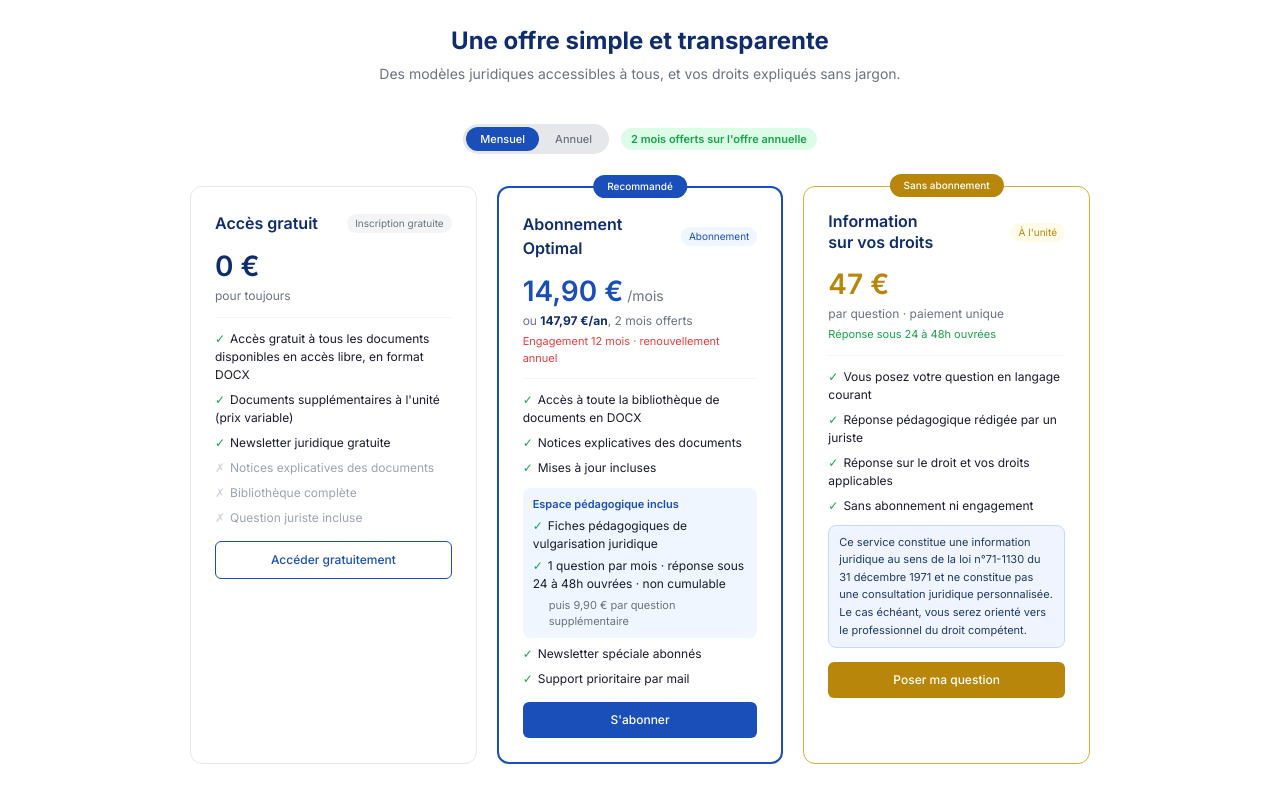
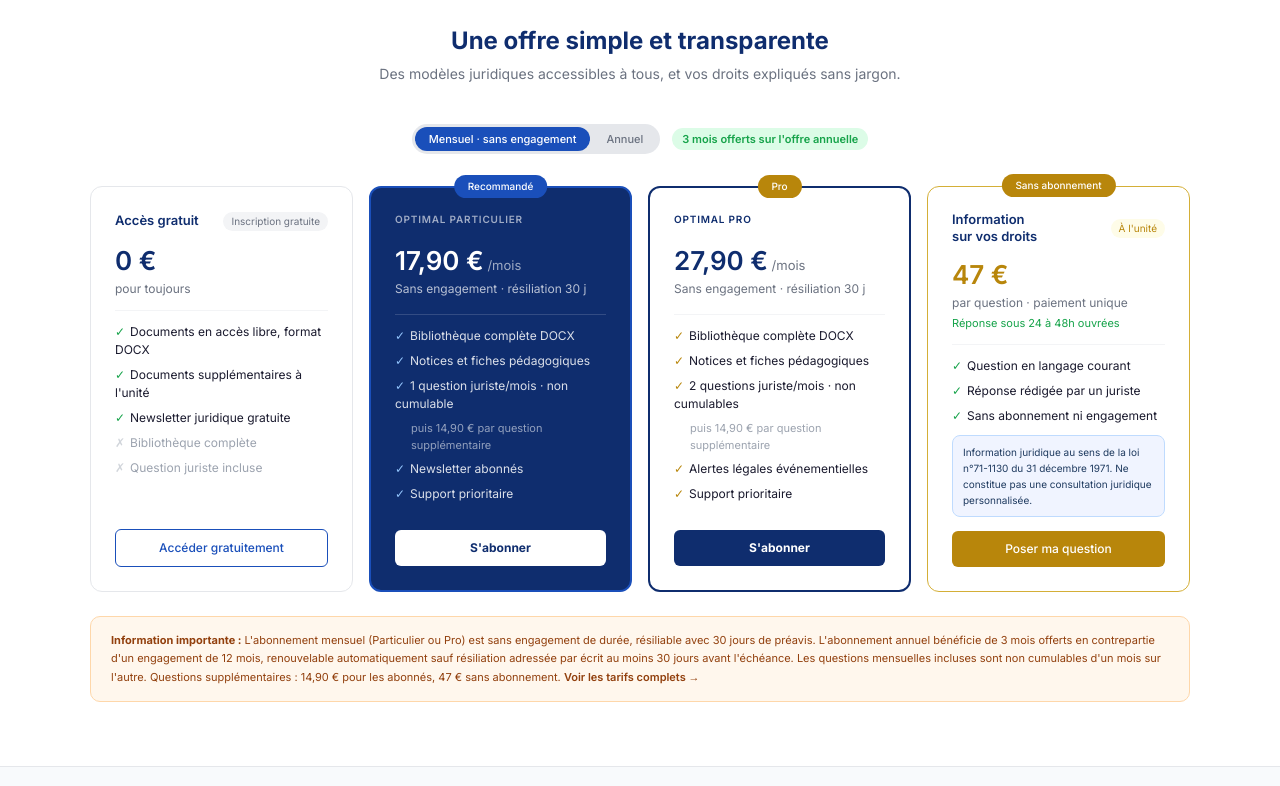
Before and after one commit to SYPA-ASSO/docutheque-next, a Next.js app: page / in a window 1280 px wide. Shown: the part 4940-5726 px from the top of the page. Built offline with nearby package versions, Linux system fonts and the light colour scheme.

Commit message:
feat: homepage - grille tarifaire 4 cartes, tarifs session 4, FAQ mise à jour

```diff
--- a/components/FAQ.tsx
+++ b/components/FAQ.tsx
@@ -18,7 +18,7 @@ export default function FAQ() {
     },
     {
       q: 'Qu\'est-ce que le service "Information sur vos droits" ?',
-      a: "C'est un service à l'unité, sans abonnement, à 47 €. Vous posez votre question en langage courant et un juriste vous apporte une réponse pédagogique par écrit sous 24 à 48h. Ce service constitue une information juridique au sens de la loi n°71-1130 du 31 décembre 1971 et ne constitue pas une consultation juridique personnalisée. Si votre situation génère plusieurs questions, l'abonnement Optimal est plus adapté : à partir de 14,90 €/mois, il inclut une question par mois et les suivantes à seulement 9,90 €."
+      a: "C'est un service à l'unité, sans abonnement, à 47 €. Vous posez votre question en langage courant et un juriste vous apporte une réponse pédagogique par écrit sous 24 à 48h. Ce service constitue une information juridique au sens de la loi n°71-1130 du 31 décembre 1971 et ne constitue pas une consultation juridique personnalisée. Si votre situation génère plusieurs questions, l'abonnement Optimal est plus adapté : à partir de 17,90 €/mois sans engagement, il inclut une question par mois et les suivantes à seulement 14,90 €."
     },
     {
       q: "L'intelligence artificielle est-elle utilisée pour rédiger les documents ?",
@@ -26,7 +26,7 @@ export default function FAQ() {
     },
     {
       q: "Comment fonctionne l'abonnement Optimal ?",
-      a: "L'abonnement Optimal est souscrit pour une durée minimale de 12 mois à 14,90 €/mois, ou 147,97 €/an avec 2 mois offerts. Il inclut 1 question par mois, non cumulable, avec réponse sous 24 à 48h. À l'issue de la période, il se renouvelle automatiquement sauf résiliation adressée par écrit au moins 30 jours avant l'échéance."
+      a: "L'abonnement Optimal est disponible en deux formules : Particulier à 17,90 €/mois sans engagement (ou 149 €/an, 3 mois offerts), et Pro à 27,90 €/mois sans engagement (ou 249 €/an, 3 mois offerts). Les deux incluent l'accès à la bibliothèque complète. Le Particulier inclut 1 question juriste par mois, le Pro en inclut 2. Les questions non utilisées ne se cumulent pas d'un mois sur l'autre."
     },
     {
       q: "Pouvez-vous m'orienter vers un avocat ?",
--- a/components/Tarifs.tsx
+++ b/components/Tarifs.tsx
@@ -18,7 +18,7 @@ export default function Tarifs() {
             <span
               onClick={() => setAnnuel(false)}
               style={{background: !annuel ? '#1a4fba' : 'transparent', color: !annuel ? 'white' : '#6b7280', fontSize: '11px', padding: '4px 14px', borderRadius: '16px', fontWeight: '500', cursor: 'pointer', transition: 'all 0.2s'}}>
-              Mensuel
+              Mensuel · sans engagement
             </span>
             <span
               onClick={() => setAnnuel(true)}
@@ -26,25 +26,24 @@ export default function Tarifs() {
               Annuel
             </span>
           </div>
-          <span style={{background: '#dcfce7', color: '#16a34a', fontSize: '11px', padding: '3px 10px', borderRadius: '20px', fontWeight: '600'}}>2 mois offerts sur l'offre annuelle</span>
+          <span style={{background: '#dcfce7', color: '#16a34a', fontSize: '11px', padding: '3px 10px', borderRadius: '20px', fontWeight: '600'}}>3 mois offerts sur l'offre annuelle</span>
         </div>
 
-        <div style={{display: 'grid', gridTemplateColumns: 'repeat(3, 1fr)', gap: '1.25rem', maxWidth: '900px', margin: '0 auto'}}>
+        <div style={{display: 'grid', gridTemplateColumns: 'repeat(4, 1fr)', gap: '1rem', maxWidth: '1100px', margin: '0 auto'}}>
 
           {/* GRATUIT */}
-          <div style={{border: '1px solid #e5e7eb', borderRadius: '12px', padding: '1.5rem'}}>
+          <div style={{border: '1px solid #e5e7eb', borderRadius: '12px', padding: '1.5rem', display: 'flex', flexDirection: 'column'}}>
             <div style={{display: 'flex', justifyContent: 'space-between', alignItems: 'center', marginBottom: '10px'}}>
-              <p style={{fontWeight: '600', color: '#0f2d6e'}}>Accès gratuit</p>
+              <p style={{fontWeight: '600', color: '#0f2d6e', fontSize: '13px'}}>Accès gratuit</p>
               <span style={{background: '#f3f4f6', color: '#6b7280', fontSize: '10px', padding: '2px 8px', borderRadius: '20px'}}>Inscription gratuite</span>
             </div>
-            <p style={{fontSize: '28px', fontWeight: '600', color: '#0f2d6e'}}>0 €</p>
-            <p style={{color: '#6b7280', fontSize: '12px'}}>pour toujours</p>
-            <div style={{borderTop: '1px solid #f3f4f6', margin: '12px 0'}}></div>
-            <div style={{display: 'flex', flexDirection: 'column', gap: '7px'}}>
-              <p style={{fontSize: '12px'}}><span style={{color: '#16a34a', marginRight: '5px'}}>✓</span>Accès gratuit à tous les documents disponibles en accès libre, en format DOCX</p>
-              <p style={{fontSize: '12px'}}><span style={{color: '#16a34a', marginRight: '5px'}}>✓</span>Documents supplémentaires à l'unité (prix variable)</p>
+            <p style={{fontSize: '26px', fontWeight: '600', color: '#0f2d6e'}}>0 €</p>
+            <p style={{color: '#6b7280', fontSize: '12px', marginBottom: '12px'}}>pour toujours</p>
+            <div style={{borderTop: '1px solid #f3f4f6', margin: '0 0 12px'}}></div>
+            <div style={{display: 'flex', flexDirection: 'column', gap: '7px', flex: 1}}>
+              <p style={{fontSize: '12px'}}><span style={{color: '#16a34a', marginRight: '5px'}}>✓</span>Documents en accès libre, format DOCX</p>
+              <p style={{fontSize: '12px'}}><span style={{color: '#16a34a', marginRight: '5px'}}>✓</span>Documents supplémentaires à l'unité</p>
               <p style={{fontSize: '12px'}}><span style={{color: '#16a34a', marginRight: '5px'}}>✓</span>Newsletter juridique gratuite</p>
-              <p style={{fontSize: '12px'}}><span style={{color: '#d1d5db', marginRight: '5px'}}>✗</span><span style={{color: '#9ca3af'}}>Notices explicatives des documents</span></p>
               <p style={{fontSize: '12px'}}><span style={{color: '#d1d5db', marginRight: '5px'}}>✗</span><span style={{color: '#9ca3af'}}>Bibliothèque complète</span></p>
               <p style={{fontSize: '12px'}}><span style={{color: '#d1d5db', marginRight: '5px'}}>✗</span><span style={{color: '#9ca3af'}}>Question juriste incluse</span></p>
             </div>
@@ -53,66 +52,86 @@ export default function Tarifs() {
             </a>
           </div>
 
-          {/* ABONNEMENT OPTIMAL */}
-          <div style={{border: '2px solid #1a4fba', borderRadius: '12px', padding: '1.5rem', position: 'relative'}}>
+          {/* OPTIMAL PARTICULIER */}
+          <div style={{border: '2px solid #1a4fba', borderRadius: '12px', padding: '1.5rem', position: 'relative', background: '#0f2d6e', display: 'flex', flexDirection: 'column'}}>
             <span style={{position: 'absolute', top: '-13px', left: '50%', transform: 'translateX(-50%)', background: '#1a4fba', color: 'white', fontSize: '10px', padding: '4px 14px', borderRadius: '20px', whiteSpace: 'nowrap', fontWeight: '500'}}>Recommandé</span>
-            <div style={{display: 'flex', justifyContent: 'space-between', alignItems: 'center', marginBottom: '10px'}}>
-              <p style={{fontWeight: '600', color: '#0f2d6e'}}>Abonnement Optimal</p>
-              <span style={{background: '#eff6ff', color: '#1a4fba', fontSize: '10px', padding: '2px 8px', borderRadius: '20px'}}>Abonnement</span>
+            <div style={{marginBottom: '10px'}}>
+              <p style={{fontWeight: '600', color: 'rgba(255,255,255,0.6)', fontSize: '10px', letterSpacing: '0.08em', margin: '0 0 4px'}}>OPTIMAL PARTICULIER</p>
             </div>
-
             {annuel ? (
               <>
-                <p style={{fontSize: '28px', fontWeight: '600', color: '#1a4fba'}}>147,97 €<span style={{fontSize: '14px', color: '#6b7280', fontWeight: '400'}}> /an</span></p>
-                <p style={{color: '#6b7280', fontSize: '12px'}}>soit <strong style={{color: '#16a34a'}}>12,49 €/mois</strong>, 2 mois offerts</p>
-                <p style={{color: '#e53e3e', fontSize: '11px', marginTop: '3px'}}>Engagement 12 mois · renouvellement annuel</p>
+                <p style={{fontSize: '26px', fontWeight: '600', color: 'white'}}>149 €<span style={{fontSize: '13px', color: 'rgba(255,255,255,0.6)', fontWeight: '400'}}> /an</span></p>
+                <p style={{color: 'rgba(255,255,255,0.7)', fontSize: '12px', marginBottom: '4px'}}>soit <strong style={{color: '#4ade80'}}>12,42 €/mois</strong>, 3 mois offerts</p>
               </>
             ) : (
               <>
-                <p style={{fontSize: '28px', fontWeight: '600', color: '#1a4fba'}}>14,90 €<span style={{fontSize: '14px', color: '#6b7280', fontWeight: '400'}}> /mois</span></p>
-                <p style={{color: '#6b7280', fontSize: '12px'}}>ou <strong style={{color: '#0f2d6e'}}>147,97 €/an</strong>, 2 mois offerts</p>
-                <p style={{color: '#e53e3e', fontSize: '11px', marginTop: '3px'}}>Engagement 12 mois · renouvellement annuel</p>
+                <p style={{fontSize: '26px', fontWeight: '600', color: 'white'}}>17,90 €<span style={{fontSize: '13px', color: 'rgba(255,255,255,0.6)', fontWeight: '400'}}> /mois</span></p>
+                <p style={{color: 'rgba(255,255,255,0.7)', fontSize: '12px', marginBottom: '4px'}}>Sans engagement · résiliation 30 j</p>
               </>
             )}
+            <div style={{borderTop: '1px solid rgba(255,255,255,0.15)', margin: '12px 0'}}></div>
+            <div style={{display: 'flex', flexDirection: 'column', gap: '7px', flex: 1}}>
+              <p style={{fontSize: '12px', color: 'rgba(255,255,255,0.85)'}}><span style={{color: '#93c5fd', marginRight: '5px'}}>✓</span>Bibliothèque complète DOCX</p>
+              <p style={{fontSize: '12px', color: 'rgba(255,255,255,0.85)'}}><span style={{color: '#93c5fd', marginRight: '5px'}}>✓</span>Notices et fiches pédagogiques</p>
+              <p style={{fontSize: '12px', color: 'rgba(255,255,255,0.85)'}}><span style={{color: '#93c5fd', marginRight: '5px'}}>✓</span>1 question juriste/mois · non cumulable</p>
+              <p style={{fontSize: '11px', color: 'rgba(255,255,255,0.55)', paddingLeft: '16px'}}>puis 14,90 € par question supplémentaire</p>
+              <p style={{fontSize: '12px', color: 'rgba(255,255,255,0.85)'}}><span style={{color: '#93c5fd', marginRight: '5px'}}>✓</span>Newsletter abonnés</p>
+              <p style={{fontSize: '12px', color: 'rgba(255,255,255,0.85)'}}><span style={{color: '#93c5fd', marginRight: '5px'}}>✓</span>Support prioritaire</p>
+            </div>
+            <a href="/connexion" style={{display: 'block', width: '100%', marginTop: '14px', background: 'white', color: '#0f2d6e', border: 'none', padding: '9px', borderRadius: '6px', fontSize: '12px', fontWeight: '700', cursor: 'pointer', textDecoration: 'none', textAlign: 'center', boxSizing: 'border-box'}}>
+              {annuel ? "S'abonner · offre annuelle" : "S'abonner"}
+            </a>
+          </div>
 
+          {/* OPTIMAL PRO */}
+          <div style={{border: '2px solid #0f2d6e', borderRadius: '12px', padding: '1.5rem', position: 'relative', display: 'flex', flexDirection: 'column'}}>
+            <span style={{position: 'absolute', top: '-13px', left: '50%', transform: 'translateX(-50%)', background: '#b8860b', color: 'white', fontSize: '10px', padding: '4px 14px', borderRadius: '20px', whiteSpace: 'nowrap', fontWeight: '500'}}>Pro</span>
+            <div style={{marginBottom: '10px'}}>
+              <p style={{fontWeight: '600', color: '#0f2d6e', fontSize: '10px', letterSpacing: '0.08em', margin: '0 0 4px'}}>OPTIMAL PRO</p>
+            </div>
+            {annuel ? (
+              <>
+                <p style={{fontSize: '26px', fontWeight: '600', color: '#0f2d6e'}}>249 €<span style={{fontSize: '13px', color: '#6b7280', fontWeight: '400'}}> /an</span></p>
+                <p style={{color: '#6b7280', fontSize: '12px', marginBottom: '4px'}}>soit <strong style={{color: '#16a34a'}}>20,75 €/mois</strong>, 3 mois offerts</p>
+              </>
+            ) : (
+              <>
+                <p style={{fontSize: '26px', fontWeight: '600', color: '#0f2d6e'}}>27,90 €<span style={{fontSize: '13px', color: '#6b7280', fontWeight: '400'}}> /mois</span></p>
+                <p style={{color: '#6b7280', fontSize: '12px', marginBottom: '4px'}}>Sans engagement · résiliation 30 j</p>
+              </>
+            )}
             <div style={{borderTop: '1px solid #f3f4f6', margin: '12px 0'}}></div>
-            <div style={{display: 'flex', flexDirection: 'column', gap: '7px'}}>
-              <p style={{fontSize: '12px'}}><span style={{color: '#16a34a', marginRight: '5px'}}>✓</span>Accès à toute la bibliothèque de documents en DOCX</p>
-              <p style={{fontSize: '12px'}}><span style={{color: '#16a34a', marginRight: '5px'}}>✓</span>Notices explicatives des documents</p>
-              <p style={{fontSize: '12px'}}><span style={{color: '#16a34a', marginRight: '5px'}}>✓</span>Mises à jour incluses</p>
-              <div style={{background: '#eff6ff', borderRadius: '8px', padding: '8px 10px', marginTop: '4px'}}>
-                <p style={{fontSize: '11px', fontWeight: '600', color: '#1a4fba', marginBottom: '4px'}}>Espace pédagogique inclus</p>
-                <p style={{fontSize: '12px'}}><span style={{color: '#16a34a', marginRight: '5px'}}>✓</span>Fiches pédagogiques de vulgarisation juridique</p>
-                <p style={{fontSize: '12px', marginTop: '4px'}}><span style={{color: '#16a34a', marginRight: '5px'}}>✓</span>1 question par mois · réponse sous 24 à 48h ouvrées · non cumulable</p>
-                <p style={{fontSize: '11px', color: '#6b7280', marginTop: '4px', paddingLeft: '16px'}}>puis 9,90 € par question supplémentaire</p>
-              </div>
-              <p style={{fontSize: '12px'}}><span style={{color: '#16a34a', marginRight: '5px'}}>✓</span>Newsletter spéciale abonnés</p>
-              <p style={{fontSize: '12px'}}><span style={{color: '#16a34a', marginRight: '5px'}}>✓</span>Support prioritaire par mail</p>
+            <div style={{display: 'flex', flexDirection: 'column', gap: '7px', flex: 1}}>
+              <p style={{fontSize: '12px'}}><span style={{color: '#b8860b', marginRight: '5px'}}>✓</span>Bibliothèque complète DOCX</p>
+              <p style={{fontSize: '12px'}}><span style={{color: '#b8860b', marginRight: '5px'}}>✓</span>Notices et fiches pédagogiques</p>
+              <p style={{fontSize: '12px'}}><span style={{color: '#b8860b', marginRight: '5px'}}>✓</span>2 questions juriste/mois · non cumulables</p>
+              <p style={{fontSize: '11px', color: '#9ca3af', paddingLeft: '16px'}}>puis 14,90 € par question supplémentaire</p>
+              <p style={{fontSize: '12px'}}><span style={{color: '#b8860b', marginRight: '5px'}}>✓</span>Alertes légales événementielles</p>
+              <p style={{fontSize: '12px'}}><span style={{color: '#b8860b', marginRight: '5px'}}>✓</span>Support prioritaire</p>
             </div>
-            <a href="/connexion" style={{display: 'block', width: '100%', marginTop: '14px', background: '#1a4fba', color: 'white', border: 'none', padding: '9px', borderRadius: '6px', fontSize: '12px', fontWeight: '500', cursor: 'pointer', textDecoration: 'none', textAlign: 'center', boxSizing: 'border-box'}}>
-              {annuel ? "S'abonner - offre annuelle" : "S'abonner"}
+            <a href="/connexion" style={{display: 'block', width: '100%', marginTop: '14px', background: '#0f2d6e', color: 'white', border: 'none', padding: '9px', borderRadius: '6px', fontSize: '12px', fontWeight: '700', cursor: 'pointer', textDecoration: 'none', textAlign: 'center', boxSizing: 'border-box'}}>
+              {annuel ? "S'abonner · offre annuelle" : "S'abonner"}
             </a>
           </div>
 
           {/* INFORMATION SUR VOS DROITS */}
-          <div style={{border: '1px solid #d4af37', borderRadius: '12px', padding: '1.5rem', position: 'relative'}}>
+          <div style={{border: '1px solid #d4af37', borderRadius: '12px', padding: '1.5rem', position: 'relative', display: 'flex', flexDirection: 'column'}}>
             <span style={{position: 'absolute', top: '-13px', left: '50%', transform: 'translateX(-50%)', background: '#b8860b', color: 'white', fontSize: '10px', padding: '4px 14px', borderRadius: '20px', whiteSpace: 'nowrap', fontWeight: '500'}}>Sans abonnement</span>
             <div style={{display: 'flex', justifyContent: 'space-between', alignItems: 'center', marginBottom: '10px'}}>
-              <p style={{fontWeight: '600', color: '#0f2d6e', lineHeight: '1.3'}}>Information<br />sur vos droits</p>
+              <p style={{fontWeight: '600', color: '#0f2d6e', lineHeight: '1.3', fontSize: '13px'}}>Information<br />sur vos droits</p>
               <span style={{background: '#fefce8', color: '#b8860b', fontSize: '10px', padding: '2px 8px', borderRadius: '20px'}}>À l'unité</span>
             </div>
-            <p style={{fontSize: '28px', fontWeight: '600', color: '#b8860b'}}>47 €</p>
+            <p style={{fontSize: '26px', fontWeight: '600', color: '#b8860b'}}>47 €</p>
             <p style={{color: '#6b7280', fontSize: '12px'}}>par question · paiement unique</p>
-            <p style={{color: '#16a34a', fontSize: '11px', marginTop: '3px'}}>Réponse sous 24 à 48h ouvrées</p>
-            <div style={{borderTop: '1px solid #f3f4f6', margin: '12px 0'}}></div>
-            <div style={{display: 'flex', flexDirection: 'column', gap: '7px'}}>
-              <p style={{fontSize: '12px'}}><span style={{color: '#16a34a', marginRight: '5px'}}>✓</span>Vous posez votre question en langage courant</p>
-              <p style={{fontSize: '12px'}}><span style={{color: '#16a34a', marginRight: '5px'}}>✓</span>Réponse pédagogique rédigée par un juriste</p>
-              <p style={{fontSize: '12px'}}><span style={{color: '#16a34a', marginRight: '5px'}}>✓</span>Réponse sur le droit et vos droits applicables</p>
+            <p style={{color: '#16a34a', fontSize: '11px', marginTop: '3px', marginBottom: '12px'}}>Réponse sous 24 à 48h ouvrées</p>
+            <div style={{borderTop: '1px solid #f3f4f6', margin: '0 0 12px'}}></div>
+            <div style={{display: 'flex', flexDirection: 'column', gap: '7px', flex: 1}}>
+              <p style={{fontSize: '12px'}}><span style={{color: '#16a34a', marginRight: '5px'}}>✓</span>Question en langage courant</p>
+              <p style={{fontSize: '12px'}}><span style={{color: '#16a34a', marginRight: '5px'}}>✓</span>Réponse rédigée par un juriste</p>
               <p style={{fontSize: '12px'}}><span style={{color: '#16a34a', marginRight: '5px'}}>✓</span>Sans abonnement ni engagement</p>
             </div>
             <div style={{background: '#f0f4ff', borderRadius: '8px', padding: '8px 10px', marginTop: '10px', border: '1px solid #bfdbfe'}}>
-              <p style={{fontSize: '11px', color: '#1e3a5f', lineHeight: '1.6'}}>Ce service constitue une information juridique au sens de la loi n°71-1130 du 31 décembre 1971 et ne constitue pas une consultation juridique personnalisée. Le cas échéant, vous serez orienté vers le professionnel du droit compétent.</p>
+              <p style={{fontSize: '10px', color: '#1e3a5f', lineHeight: '1.6'}}>Information juridique au sens de la loi n°71-1130 du 31 décembre 1971. Ne constitue pas une consultation juridique personnalisée.</p>
             </div>
             <a href="/information-sur-vos-droits" style={{display: 'block', width: '100%', marginTop: '14px', background: '#b8860b', color: 'white', border: 'none', padding: '9px', borderRadius: '6px', fontSize: '12px', fontWeight: '500', cursor: 'pointer', textDecoration: 'none', textAlign: 'center', boxSizing: 'border-box'}}>
               Poser ma question
@@ -121,10 +140,10 @@ export default function Tarifs() {
 
         </div>
 
-        {/* NOTE ENGAGEMENT */}
-        <div style={{maxWidth: '900px', margin: '1.5rem auto 0', background: '#fff7ed', border: '1px solid #fed7aa', borderRadius: '10px', padding: '0.875rem 1.25rem'}}>
+        {/* NOTE */}
+        <div style={{maxWidth: '1100px', margin: '1.5rem auto 0', background: '#fff7ed', border: '1px solid #fed7aa', borderRadius: '10px', padding: '0.875rem 1.25rem'}}>
           <p style={{color: '#92400e', fontSize: '11px', lineHeight: '1.7', margin: 0}}>
-            <strong>Information importante :</strong> L'abonnement Optimal est souscrit pour une durée minimale de 12 mois. À l'issue de cette période, il se renouvelle automatiquement pour une nouvelle année, sauf résiliation adressée par écrit au moins 30 jours avant l'échéance. Le tarif mensuel affiché est donné à titre indicatif, calculé sur la base de l'engagement annuel. La question mensuelle incluse est non cumulable d'un mois sur l'autre. Vous posez régulièrement des questions ? L'abonnement Optimal est plus économique dès la deuxième question mensuelle.
+            <strong>Information importante :</strong> L'abonnement mensuel (Particulier ou Pro) est sans engagement de durée, résiliable avec 30 jours de préavis. L'abonnement annuel bénéficie de 3 mois offerts en contrepartie d'un engagement de 12 mois, renouvelable automatiquement sauf résiliation adressée par écrit au moins 30 jours avant l'échéance. Les questions mensuelles incluses sont non cumulables d'un mois sur l'autre. Questions supplémentaires : 14,90 € pour les abonnés, 47 € sans abonnement. <a href="/tarifs" style={{color: '#92400e', fontWeight: '600'}}>Voir les tarifs complets →</a>
           </p>
         </div>
 
```
